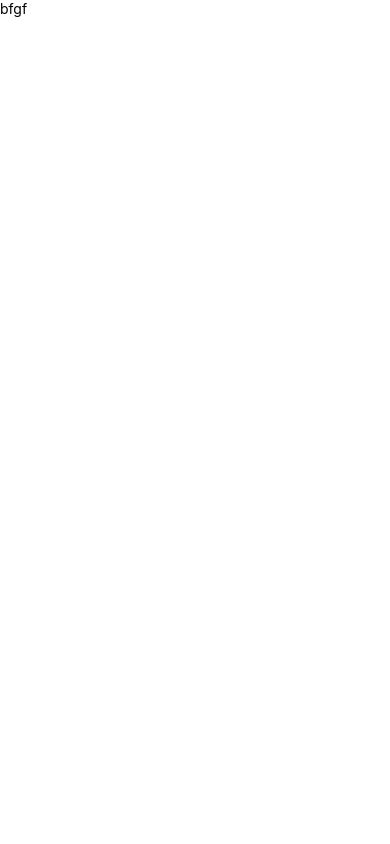
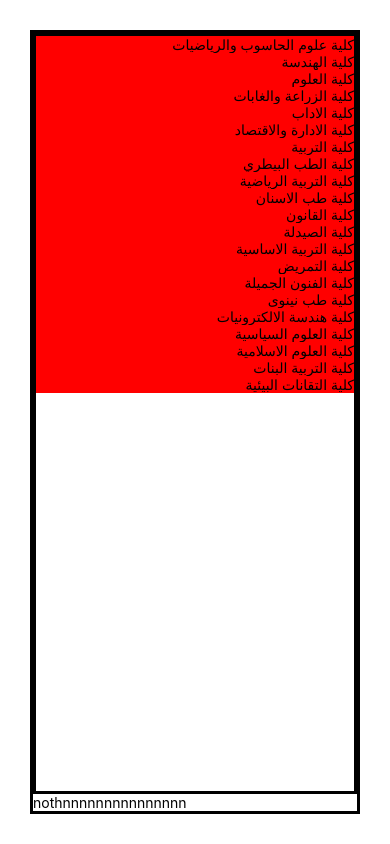
Before and after one commit to moamnhmdany/StudentCheckAbsences, a React Native app: screen / in a window 390 px wide. Built offline with nearby package versions, Linux system fonts and the light colour scheme.

Commit message:
new update 4/5/2022--4:39

```diff
--- a/src/components/ItemComponent.js
+++ b/src/components/ItemComponent.js
@@ -1,15 +1,24 @@
-import { View, Text ,Image} from 'react-native'
-import React from 'react'
-
+import { View, Text ,Image,StyleSheet} from 'react-native';
+import React from 'react';
+import Card from '../components/card';
 const ItemComponent = props => {
   return (
-    <View>
-        <Image
-         source={props.imageUri}
-        />
-      <Text>ItemComponent</Text>
+    <View style={styles.itemContainer}>
+
+
+      <Text>{props.idCol}</Text>
+
     </View>
   )
 }
 
+const styles = StyleSheet.create({
+  itemContainer:  {
+
+    backgroundColor:'red',
+
+
+}
+})
+
 export default ItemComponent
--- a/src/data/collageDateName.js
+++ b/src/data/collageDateName.js
@@ -1,6 +1,6 @@
 import CollageDateNamesModel from '../model/CollageDateNamesModel';
 
-export const collageDateNames = [
+export  const collageDateNames = [
     new CollageDateNamesModel(1,'كلية علوم الحاسوب والرياضيات'),
     new CollageDateNamesModel(2,'كلية الهندسة'),
     new CollageDateNamesModel(3,'كلية العلوم'),
--- a/src/model/collageDateNamesModel.js
+++ b/src/model/collageDateNamesModel.js
@@ -2,8 +2,8 @@ class CollageDateNamesModel {
 
     constructor( collageId, collageName  ){
 
-        this.collageId1 = collageId ;
-        this.collageName1 = collageName ;
+        this.collageId = collageId ;
+        this.collageName = collageName ;
     }
 
 }
--- a/src/screens/collage.js
+++ b/src/screens/collage.js
@@ -1,23 +1,34 @@
 import { View, Text,StyleSheet,FlatList } from 'react-native'
 import React from 'react'
 import Header from '../components/header'
-import Card1 from '../components/card'
-import  collageDateNames  from '../data/collageDateName'
+import ItemComponent from '../components/ItemComponent'
+import {collageDateNames} from '../data/collageDateName'
 const collage = () => {
 
-
-
+ const rederItem1=(x)=>{
+   return(
+    <ItemComponent
+    idCol={x.item.collageName}
+   />
+   )
+ }
   return (
     <View style={styles.collageStyle}>
-
-   <Text>bfgf</Text>
-
+      <FlatList
+      style = {{borderWidth:3}}
+       data={collageDateNames}
+       renderItem={rederItem1}
+      />
+      <Text>nothnnnnnnnnnnnnnnn</Text>
     </View>
   )
 }
 const styles= StyleSheet.create({
-collageStyle : {
-flex:1,
-}
-})
-export default collage
+collageStyle:{
+  flex:1,
+margin: 30,
+borderWidth:3
+},
+});
+
+export default collage ;
```
